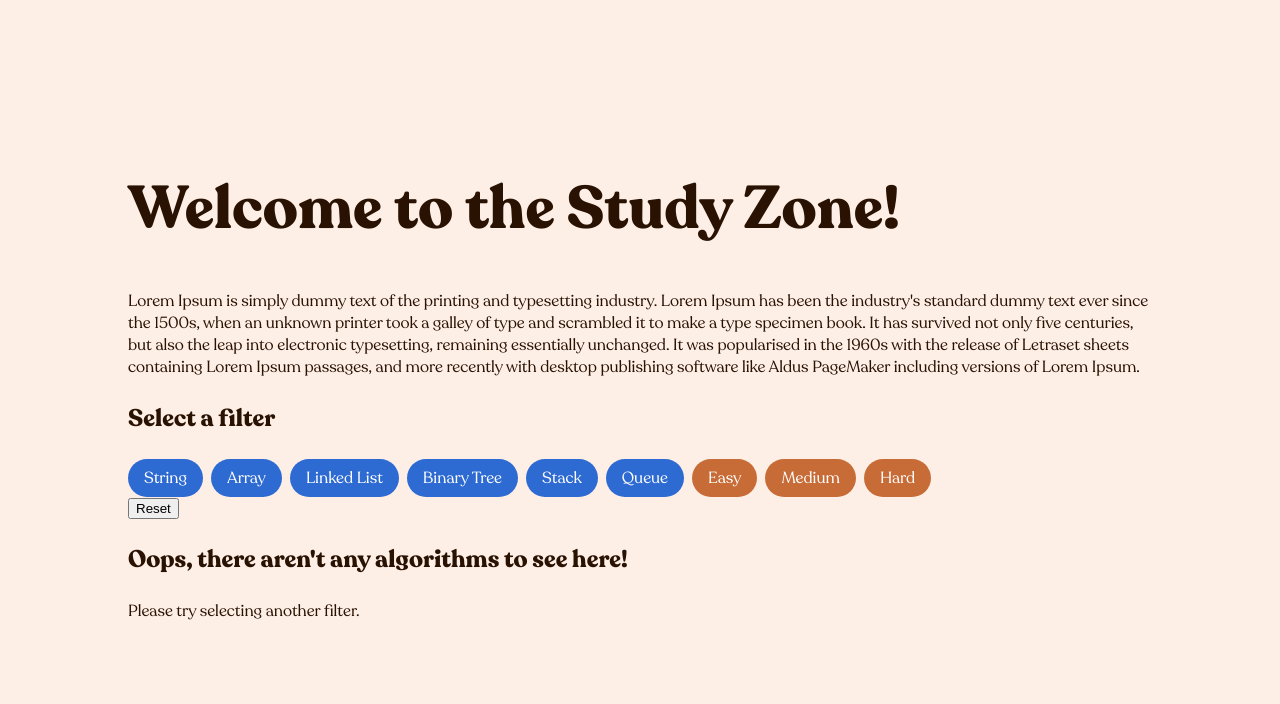
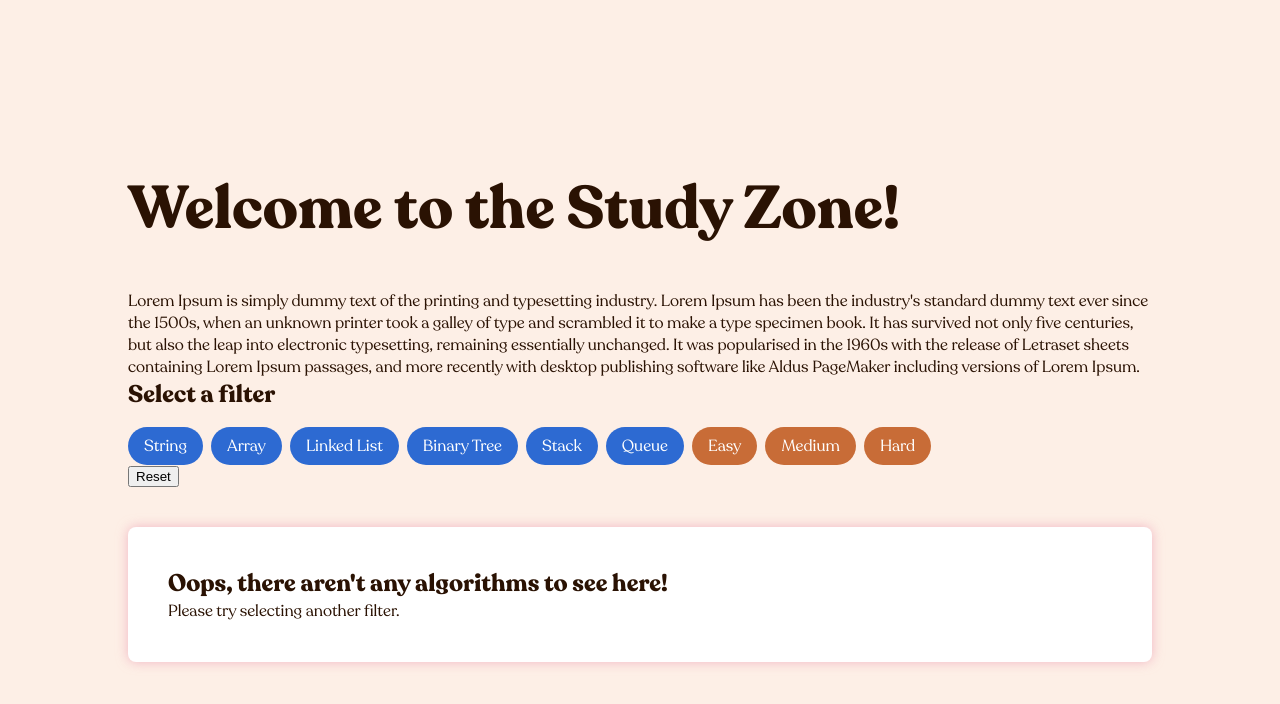
Before and after one commit to isabelxklee/the-study-zone, a React (Create React App) app: page / in a window 1280 px wide. Both pictures are taken after a click on the button "Linked List". Shown: the top 704 px of the page. Built offline with nearby package versions, Linux system fonts and the light colour scheme.

Commit message:
updated card styling for empty state

```diff
--- a/src/components/component-styles.js
+++ b/src/components/component-styles.js
@@ -15,7 +15,8 @@ export const CardsContainer = styled.div`
 
 export const CardElement = styled.div`
   border-radius: 8px;
-  padding: 16px 32px;
+  padding: ${(props) => (props.emptyState ? "40px" : "16px 32px")};
+  margin: ${(props) => (props.emptyState ? "40px 0" : "0")};
   filter: drop-shadow(0 0 6px rgb(235, 143, 171, 0.6));
   background: ${Global.Colors.white};
 `;
--- a/src/pages/Home/index.jsx
+++ b/src/pages/Home/index.jsx
@@ -3,15 +3,15 @@ import { data } from "../../data";
 import Card from "../../components/Card";
 import Loading from "../../components/Loading";
 import Filter from "../../components/Filter";
-import { CardsContainer } from "../../components/component-styles";
+import { CardsContainer, CardElement } from "../../components/component-styles";
 import * as Global from "../../styles";
 
 const EmptyState = () => {
   return (
-    <>
+    <CardElement emptyState>
       <Global.H3>Oops, there aren't any algorithms to see here!</Global.H3>
       <Global.P>Please try selecting another filter.</Global.P>
-    </>
+    </CardElement>
   );
 };
 
--- a/src/styles.js
+++ b/src/styles.js
@@ -59,6 +59,7 @@ export const H1 = styled.h1`
 export const H3 = styled.h3`
   font-size: 24px;
   font-weight: 600;
+  margin: 0;
 `;
 
 export const P = styled.p`
```
